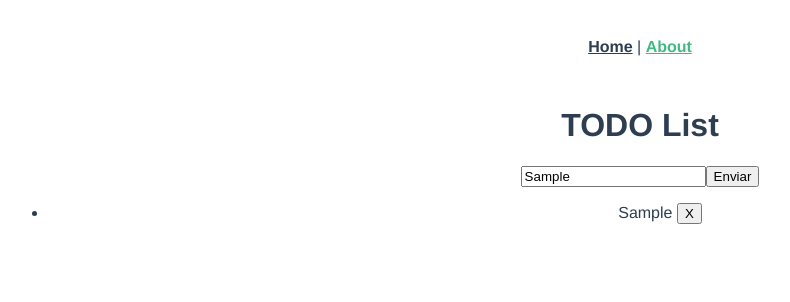
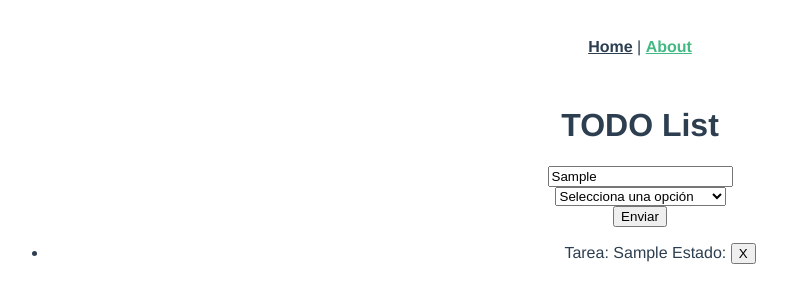
Before and after one commit to borjaa112/pruebas-vue-ts, a Vue app: page /about in a window 1280 px wide. Both pictures are taken after typing "Sample" into the empty fields and a click on the button "Enviar". Shown: the top 302 px of the page, without its empty margins (0-790 px from the left). Built offline with nearby package versions, Linux system fonts and the light colour scheme.

Commit message:
Añadido estado de la tarea

```diff
--- a/src/components/Todo.vue
+++ b/src/components/Todo.vue
@@ -1,16 +1,22 @@
 <script lang="ts">
 import { defineComponent, Ref, ref } from 'vue'
 import Input from './reusable/Input.vue';
+import Select from './reusable/Select.vue';
 import TodoList from './TodoList.vue';
 
 export default defineComponent({
-    components: { TodoList, Input },
+    components: { TodoList, Input, Select },
     setup () {
-        const todoArray: Ref<string[]> = ref([])
+        const todoArray: Ref<object[]> = ref([])
         const textInput = ref()
+        const taskState = ref()
 
         function addTask () {
-            todoArray.value.push(textInput.value)
+            todoArray.value.push(
+                {
+                    task: textInput.value, state: taskState.value
+                }
+            )
 
         }
         function removeItem (index: number) {
@@ -20,7 +26,8 @@ export default defineComponent({
             todoArray,
             textInput,
             enviar: addTask,
-            removeItem
+            removeItem,
+            taskState
         }
     },
 })
@@ -30,6 +37,7 @@ export default defineComponent({
     <div>
         <form @submit.prevent="enviar()">
             <Input v-model="textInput" :place-holder="'Introduce tarea'" :id="'1'" />
+            <Select :options="['completada', 'sin completar']" v-model="taskState" />
             <button type="submit">Enviar</button>
         </form>
         <TodoList :todo-items="todoArray" @removeIndex="(index) => removeItem(index)" />
--- a/src/components/TodoList.vue
+++ b/src/components/TodoList.vue
@@ -1,10 +1,14 @@
 <script lang="ts">
 import { defineComponent, defineProps, PropType } from 'vue'
 
+type todoItems = {
+    task: string,
+    state: string
+}
 
 export default defineComponent({
     props: {
-        todoItems: Array as PropType<string[]>
+        todoItems: Array as PropType<todoItems[]>
     },
     emits: {
         removeIndex: (index: number) => true
@@ -25,7 +29,9 @@ export default defineComponent({
 <template>
     <div>
         <ul>
-            <li v-for="(todoItem, index) in todoItems" :key="index">{{ todoItem }}
+            <li v-for="(todoItem, index) in todoItems" :key="index">Tarea: {{ todoItem.task }} Estado: {{
+                    todoItem.state
+            }}
                 <button :key="index" v-on:click="removeTask(index)">X</button>
             </li>
         </ul>
--- /dev/null
+++ b/src/components/reusable/Select.vue
@@ -0,0 +1,20 @@
+<script lang="ts">
+import { PropType } from '@vue/runtime-core'
+export default {
+    props: {
+        options: Array as PropType<string[]>,
+        modelValue: String,
+    }
+}
+</script>
+
+<template>
+    <div>
+        <select required @change="$emit('update:modelValue', $event.target.value)">
+            <optgroup>
+                <option value="null" disabled selected>Selecciona una opción</option>
+                <option v-for="(option, index) in options" :value="option" :key="index">{{ option }}</option>
+            </optgroup>
+        </select>
+    </div>
+</template>
```
